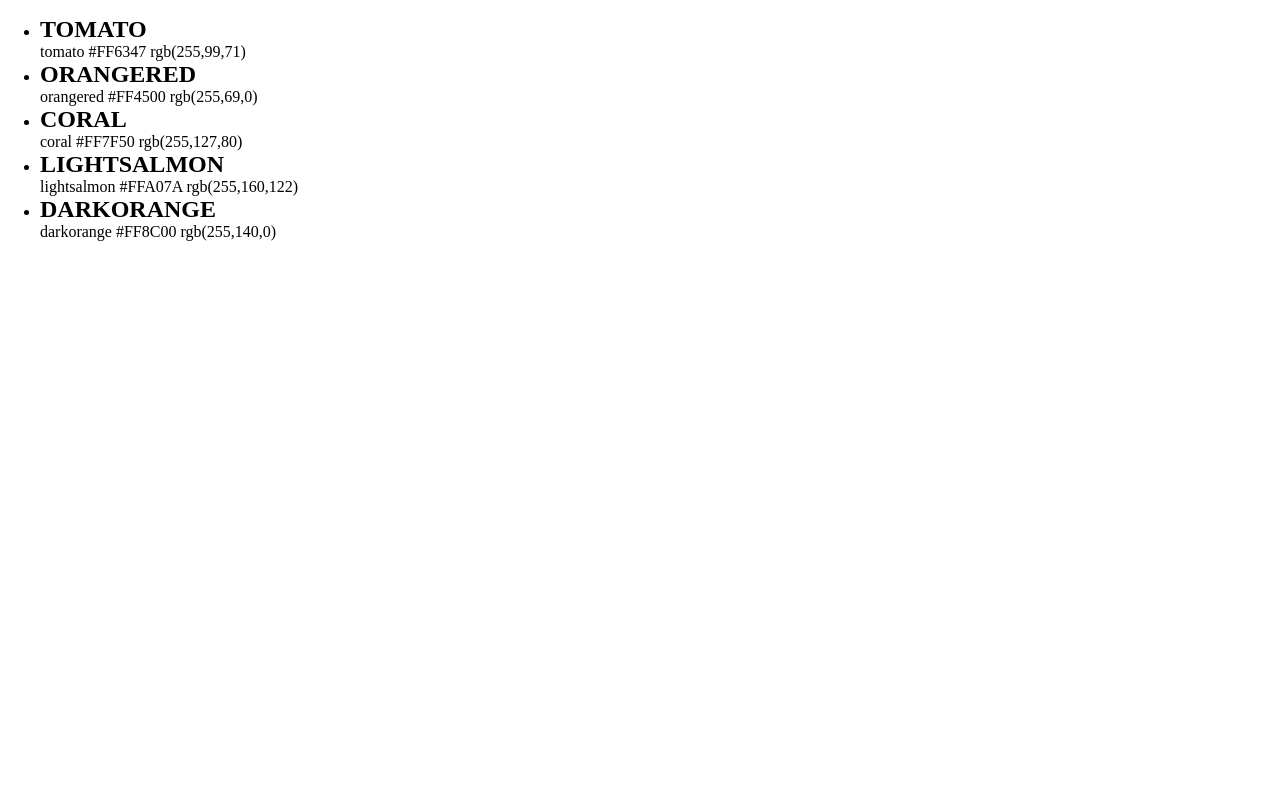
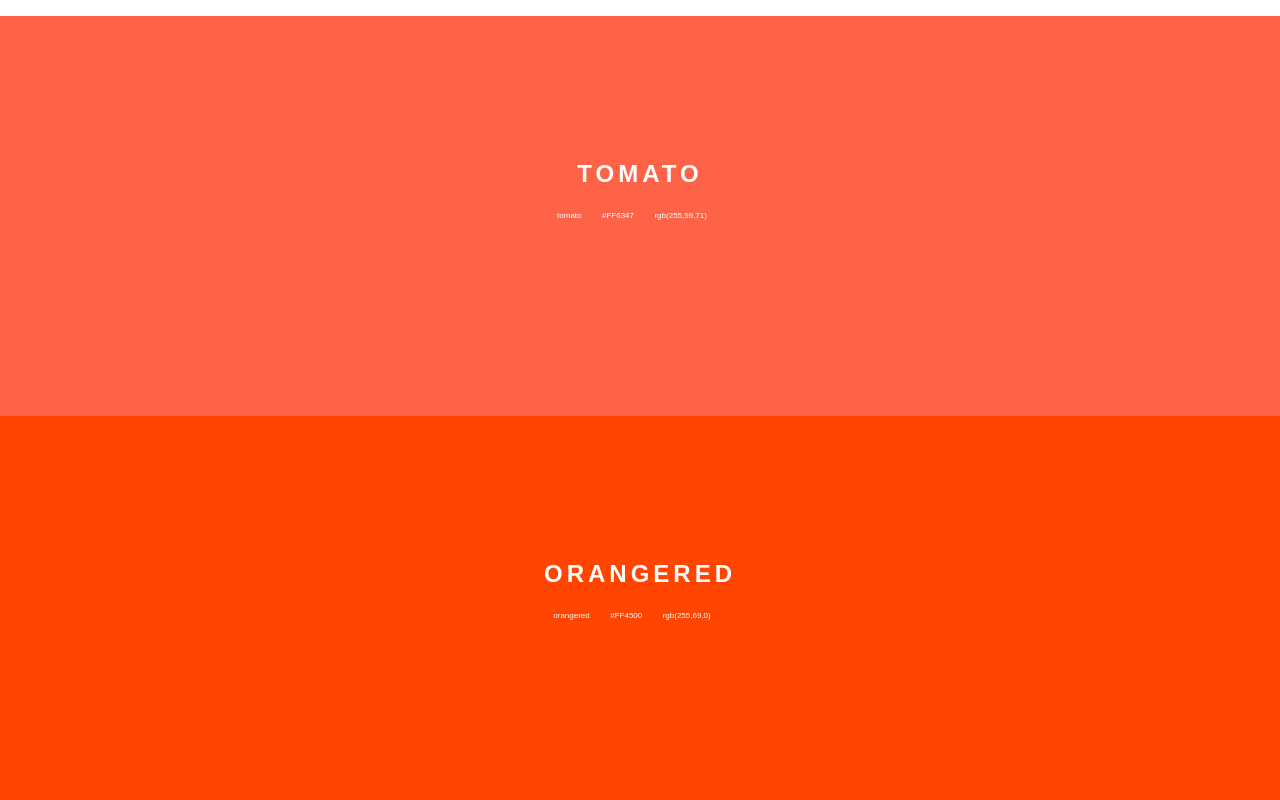
Before and after one commit to MatsAsseloos/webtech, a plain HTML site: page labo-03/kleuren/index.html in a window 1280 px wide. Shown: the top 800 px of the page. Drawn offline with Linux system fonts and the light colour scheme.

Commit message:
finished

```diff
--- a/labo-03/kleuren/css/stijl.css
+++ b/labo-03/kleuren/css/stijl.css
@@ -2,7 +2,51 @@
 
 /* === tokens === */
 :root {
+--color-tomato: #FF6347;
+--color-orangered: #FF4500;
+--color-coral: #FF7F50;
+--color-lightsamon: #ffa07a;
+--color-darkorange: #FF8C00;
+}
+
+/* === your rules === */
+ul{
+    list-style : none;
+    padding-left : 0;
 
 }
 
-/* === your rules === */
+li{
+    height : 50vh;
+    padding-top : 9rem;
+}
+h2{
+    letter-spacing: 0.25rem;
+    margin-bottom: 1rem;
+}
+
+body{
+    color: white;
+    text-align: center;
+    font-family: Arial;
+}
+.codes span{
+    margin-right: 1rem;
+    font-size: 0.5rem;
+}
+
+.tomato{
+    background-color: var(--color-tomato);
+}
+.orangered{
+    background-color: var(--color-orangered);
+}
+.coral{
+    background-color: var(--color-coral);
+}
+.lightsalmon{
+    background-color: var(--color-lightsamon);
+}
+.darkorange{
+    background-color: var(--color-darkorange);
+}
```
